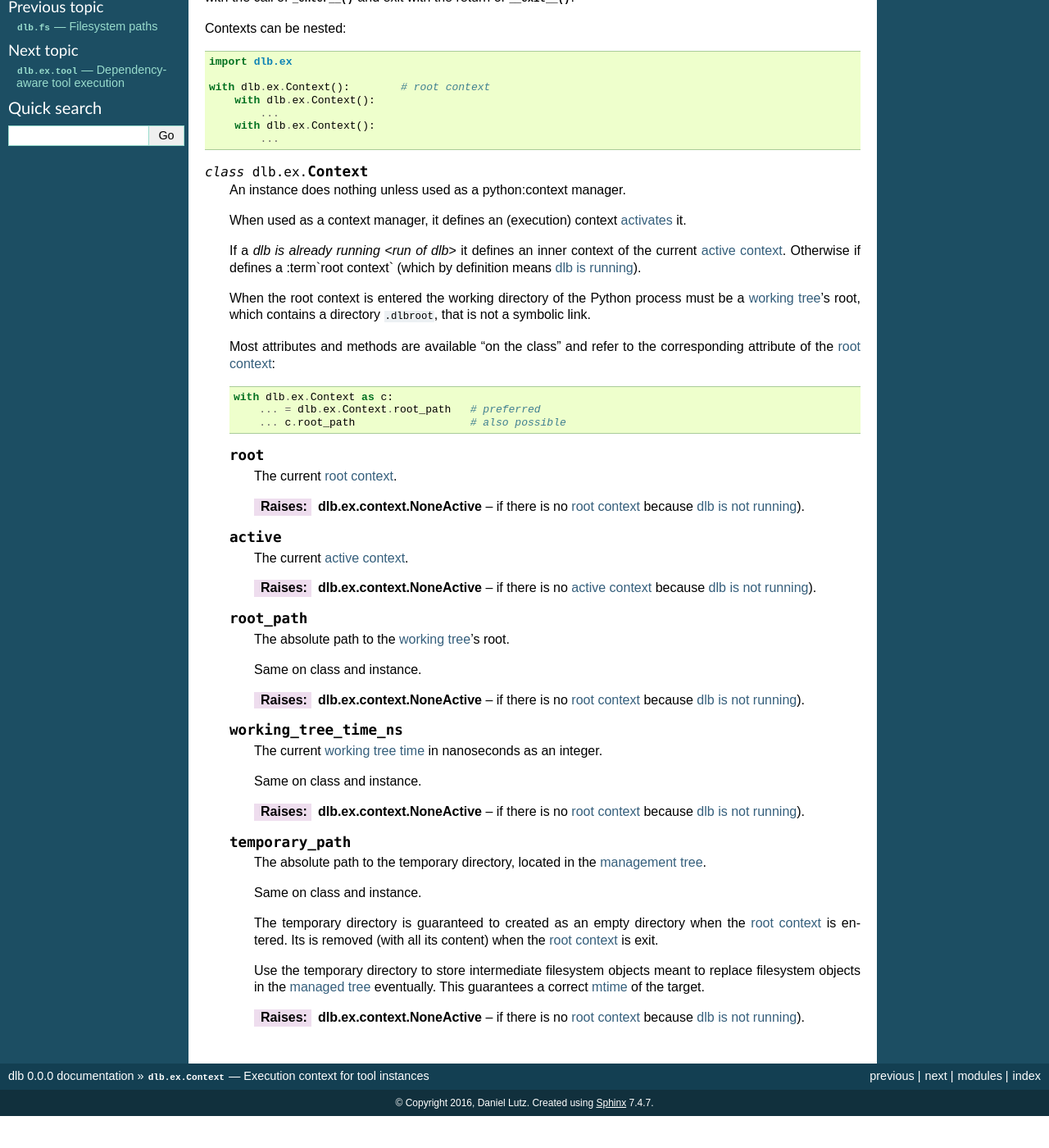
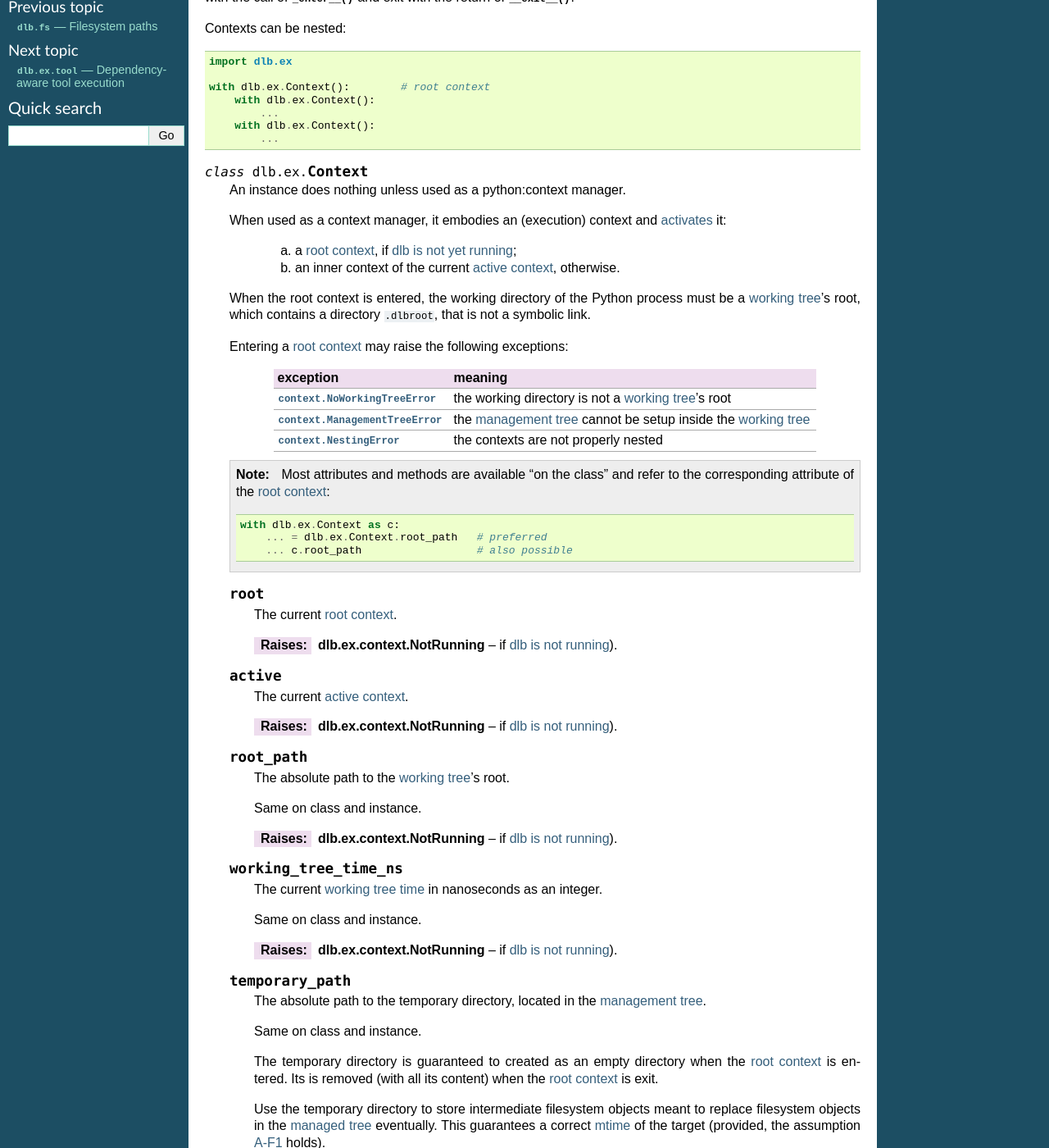
Before and after one commit to dlu-ch/dlb, a Sphinx documentation site: the page built from doc/cmd_context.rst, in a window 1280 px wide and 1400 px high, scrolled down 303 px. Shown: the whole window at 82% size. Built offline with Sphinx 7.4.7, drawn with Linux system fonts in a browser that asks for light colours; before the commit the page ends 1664 px from its top, so only the background shows below that; some of the changed text lies outside the part shown.

Commit message:
Improve naming and documentation of exceptions

```diff
--- a/doc/cmd_context.rst
+++ b/doc/cmd_context.rst
@@ -32,34 +32,47 @@ Contexts can be nested::
 
    An instance does nothing unless used as a :term:`python:context manager`.
 
-   When used as a context manager, it defines an (execution) context :term:`activates <active context>` it.
+   When used as a context manager, it embodies an (execution) context and :term:`activates <active context>` it:
 
-   If a `dlb is already running <run of dlb>` it defines an inner context of the current :term:`active context`.
-   Otherwise if defines a :term`root context` (which by definition means :term:`dlb is running <run of dlb>`).
+      a. a :term:`root context`, if :term:`dlb is not yet running <run of dlb>`;
 
-   When the root context is entered the working directory of the Python process must be a :term:`working tree`'s root,
+      b. an inner context of the current :term:`active context`, otherwise.
+
+   When the root context is entered, the working directory of the Python process must be a :term:`working tree`'s root,
    which contains a directory :file:`.dlbroot`, that is not a symbolic link.
 
-   Most attributes and methods are available "on the class" and refer to the corresponding attribute of the
-   :term:`root context`::
+   Entering a :term:`root context` may raise the following exceptions:
+
+   +-------------------------------------+-----------------------------------------------------------------------------+
+   | exception                           | meaning                                                                     |
+   +=====================================+=============================================================================+
+   | :exc:`context.NoWorkingTreeError`   | the working directory is not a :term:`working tree`'s root                  |
+   +-------------------------------------+-----------------------------------------------------------------------------+
+   | :exc:`context.ManagementTreeError`  | the :term:`management tree` cannot be setup inside the :term:`working tree` |
+   +-------------------------------------+-----------------------------------------------------------------------------+
+   | :exc:`context.NestingError`         | the contexts are not properly nested                                        |
+   +-------------------------------------+-----------------------------------------------------------------------------+
+
+   .. note::
+      Most attributes and methods are available "on the class" and refer to the corresponding attribute of the
+      :term:`root context`::
 
        with dlb.ex.Context as c:
            ... = dlb.ex.Context.root_path   # preferred
            ... c.root_path                  # also possible
 
+
    .. attribute:: root
 
       The current :term:`root context`.
 
-      :raises dlb.ex.context.NoneActive:
-         if there is no :term:`root context` because :term:`dlb is not running <run of dlb>`).
+      :raises dlb.ex.context.NotRunning: if :term:`dlb is not running <run of dlb>`).
 
    .. attribute:: active
 
       The current :term:`active context`.
 
-      :raises dlb.ex.context.NoneActive:
-         if there is no :term:`active context` because :term:`dlb is not running <run of dlb>`).
+      :raises dlb.ex.context.NotRunning: if :term:`dlb is not running <run of dlb>`).
 
    .. attribute:: root_path
 
@@ -67,8 +80,7 @@ Contexts can be nested::
 
       Same on class and instance.
 
-      :raises dlb.ex.context.NoneActive:
-         if there is no :term:`root context` because :term:`dlb is not running <run of dlb>`).
+      :raises dlb.ex.context.NotRunning: if :term:`dlb is not running <run of dlb>`).
 
    .. attribute:: working_tree_time_ns
 
@@ -76,8 +88,7 @@ Contexts can be nested::
 
       Same on class and instance.
 
-      :raises dlb.ex.context.NoneActive:
-         if there is no :term:`root context` because :term:`dlb is not running <run of dlb>`).
+      :raises dlb.ex.context.NotRunning: if :term:`dlb is not running <run of dlb>`).
 
    .. attribute:: temporary_path
 
@@ -89,7 +100,7 @@ Contexts can be nested::
       entered. Its is removed (with all its content) when the  :term:`root context` is exit.
 
       Use the temporary directory to store intermediate filesystem objects meant to replace filesystem objects
-      in the :term:`managed tree` eventually. This guarantees a correct :term:`mtime` of the target.
+      in the :term:`managed tree` eventually. This guarantees a correct :term:`mtime` of the target
+      (provided, the assumption :ref:`A-F1 <assumption-f1>` holds).
 
-      :raises dlb.ex.context.NoneActive:
-         if there is no :term:`root context` because :term:`dlb is not running <run of dlb>`).
+      :raises dlb.ex.context.NotRunning: if :term:`dlb is not running <run of dlb>`).
--- a/doc/index.rst
+++ b/doc/index.rst
@@ -3,7 +3,7 @@
 dlb - explicit is better than implicit
 ======================================
 
-dlb is a `Pythonic`_ build tool which does not try to mimic Make_, but brings the benefits of object-oriented languages
+dlb is a `Pythonic`_ build tool that does not try to mimic Make_, but brings the benefits of object-oriented languages
 to the build process.
 
 It is inspired by `djb's redo`_, but takes a more dynamic approach.
--- a/doc/terms.rst
+++ b/doc/terms.rst
@@ -69,10 +69,10 @@ Terms
       It is represented as an instance of :class:`dlb.ex.Context` used as a context manager.
 
    active context
-      The innermost :term:`content`, if any.
+      The innermost :term:`context`, if any.
 
    root context
-      The outermost :term:`content`, if any.
+      The outermost :term:`context`, if any.
 
    script
       A Python program that potentially creates an :term:`active context` at least once.
```
Also changed, not shown: doc/diagnostics.rst (+22 -4 lines), 2 other files.
